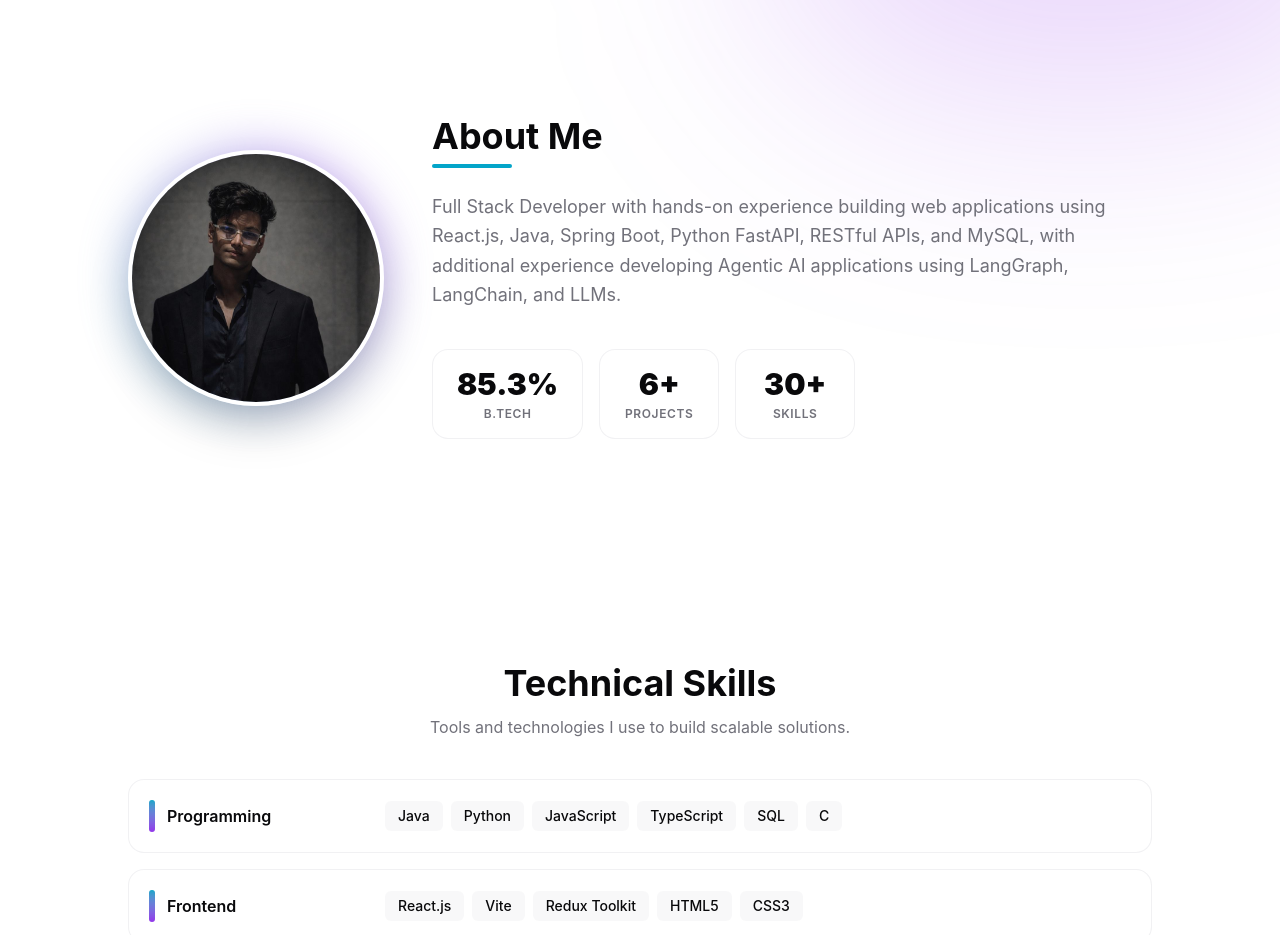
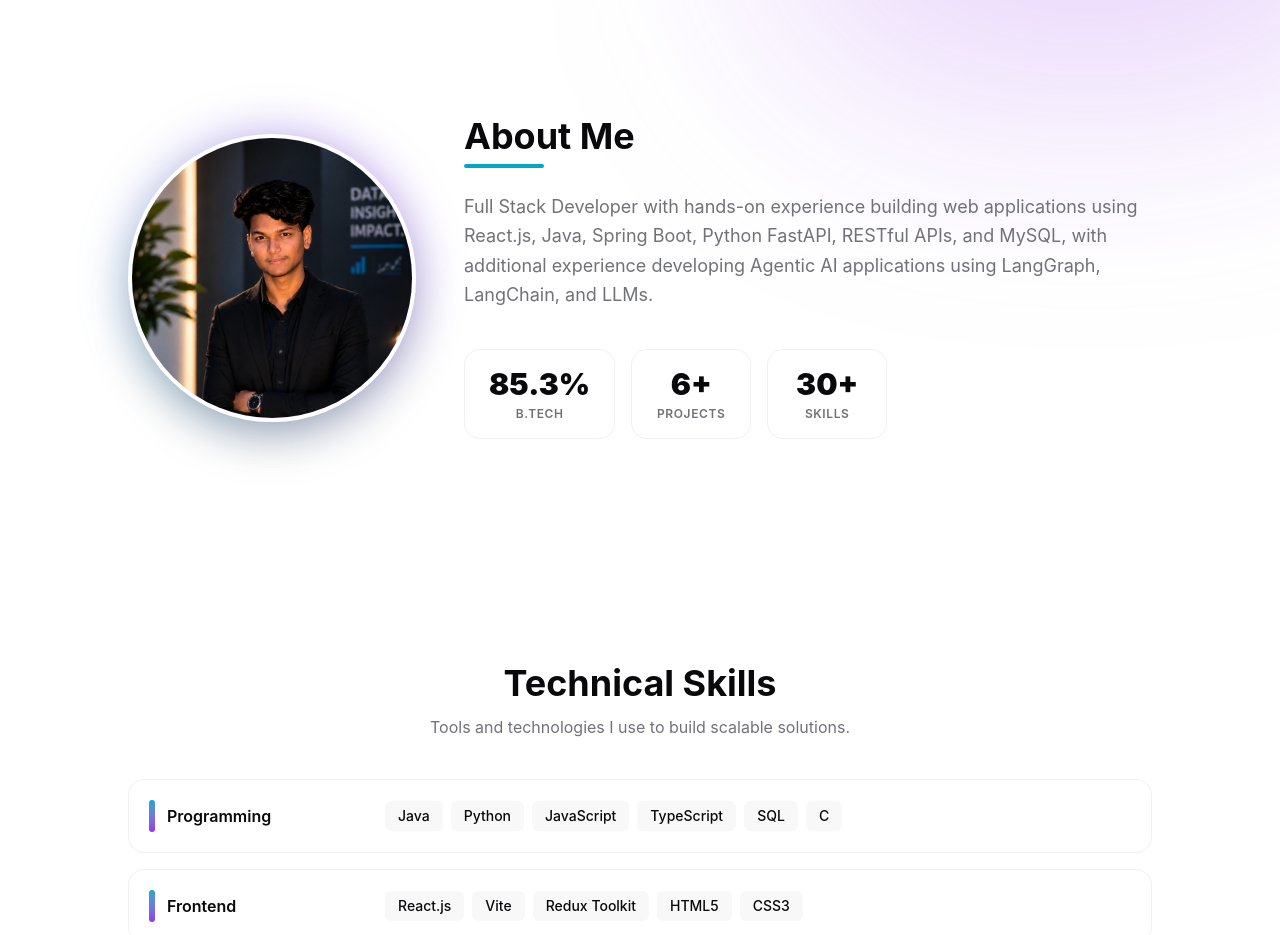
Before and after one commit to jayanth882/Jayanth_Portfolio, a React (Vite) app: page / in a window 1280 px wide. Shown: the part 860-1795 px from the top of the page. Built offline with nearby package versions, Linux system fonts and the light colour scheme.

Commit message:
Update profile photo: Replace with new professional portrait, adjust circular frame sizing and positioning

```diff
--- a/src/components/sections/About.tsx
+++ b/src/components/sections/About.tsx
@@ -1,5 +1,5 @@
 import { motion } from "framer-motion";
-import profilePhoto from "@assets/profile.png";
+import profilePhoto from "@assets/profile.jpg";
 
 export function About() {
   return (
@@ -11,13 +11,14 @@ export function About() {
           viewport={{ once: true, margin: "-100px" }}
           className="flex flex-col md:flex-row items-center gap-12 max-w-5xl mx-auto"
         >
-          <div className="w-48 h-48 md:w-64 md:h-64 shrink-0 relative group">
+          <div className="w-52 h-52 md:w-72 md:h-72 shrink-0 relative group">
             <div className="absolute inset-0 bg-gradient-to-tr from-primary to-accent rounded-full blur-xl opacity-50 group-hover:opacity-80 transition-opacity duration-500" />
             <div className="relative w-full h-full rounded-full border-4 border-background overflow-hidden shadow-2xl">
               <img
                 src={profilePhoto}
                 alt="Dasari Jayanth"
-                className="w-full h-full object-cover object-top"
+                className="w-full h-full object-cover"
+                style={{ objectPosition: '50% 20%' }}
               />
             </div>
           </div>
```
Also changed, not shown: src/assets/profile.jpg (added), src/assets/profile.png (deleted).
